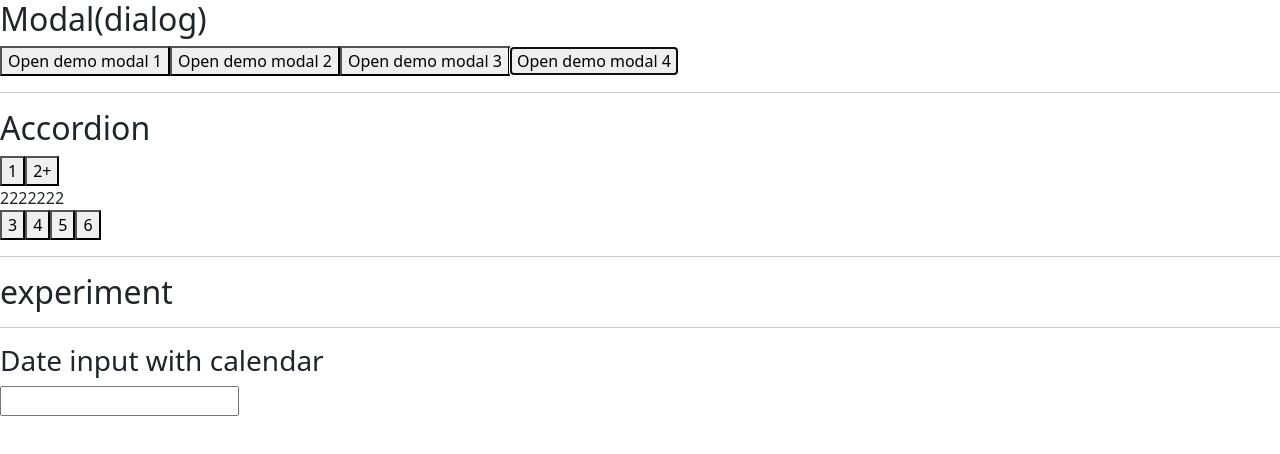
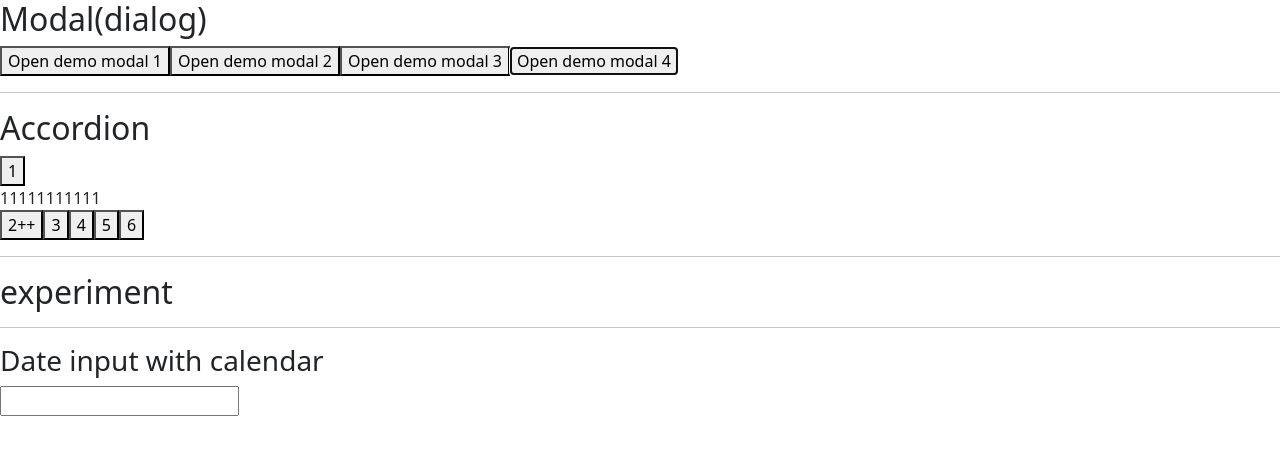
Before and after one commit to r2dev/sml, a React (Create React App) app: page / in a window 1280 px wide. Shown: the top 454 px of the page. Built offline with nearby package versions, Linux system fonts and the light colour scheme.

Commit message:
clean up

```diff
--- a/src/App.js
+++ b/src/App.js
@@ -5,14 +5,14 @@ import "./App.css"
 import {Accordion, AccordionItem} from './react/Accordion';
 
 function AccordionDemo() {
-  const [state, setState] = useState([1]);
+  const [state, setState] = useState([0]);
   function handleExpanded(index) {
       setState([index])
   }
   return (
       <Accordion expandedItems={state} setExpandedItems={handleExpanded}>
           <AccordionItem buttonContent={"1"}>11111111111</AccordionItem>
-          <AccordionItem buttonContent={({active}) => <div>{active? "2+": "2"}</div>}>2222222</AccordionItem>
+          <AccordionItem buttonContent={state.includes(1)? "2": "2++"}>2222222</AccordionItem>
           <AccordionItem buttonContent={<div>3</div>}>33333333333333</AccordionItem>
           <AccordionItem buttonContent={"4"}>44444444444</AccordionItem>
           <AccordionItem buttonContent={"5"}>5555</AccordionItem>
--- a/src/react/Accordion.js
+++ b/src/react/Accordion.js
@@ -69,7 +69,7 @@ function AccordionItem({buttonContent, children, _accordionIndex, _accordionID,
                 aria-controls={`accordion-content-${_accordionID}-${_accordionIndex}`}
                 data-focus-index={_accordionIndex}
             >
-                {typeof buttonContent === 'function'? buttonContent({active: props.expandedItems.includes(_accordionIndex)}): buttonContent }
+                {buttonContent}
             </button>
             <div
                 role="region"
```
